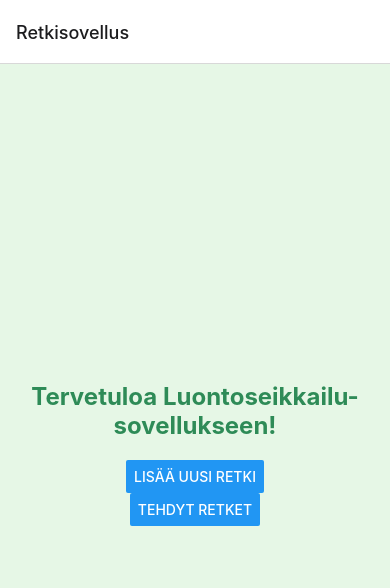
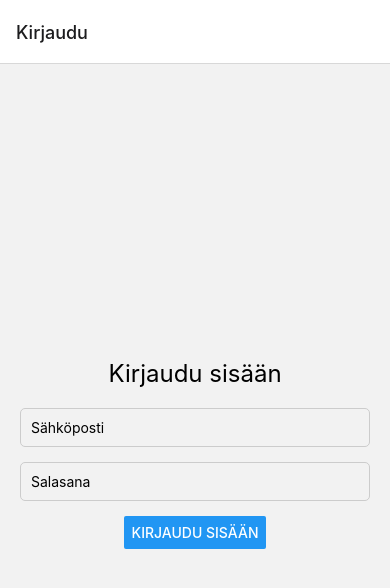
Before and after one commit to jonnarinne/React-Native-Retkisovellus, a React Native app: screen /Login in a window 390 px wide. Shown: the top 588 px of the page. Built offline with nearby package versions, Linux system fonts and the light colour scheme; no server answers.

Commit message:
Lisätty kirjautumissivu

```diff
--- a/App.js
+++ b/App.js
@@ -1,19 +1,42 @@
-import React from 'react';
+import React, { useState, useEffect } from 'react';
 import { NavigationContainer } from '@react-navigation/native';
 import { createStackNavigator } from '@react-navigation/stack';
+import { auth } from './firebaseConfig';  // Firebase-konfiguraatio
 import Home from './screens/Home';
 import AddHike from './screens/AddHike';
 import HikeList from './screens/HikeList';
+import Login from './screens/Login';
+import Register from './screens/Register';
+import { onAuthStateChanged } from 'firebase/auth'; // Firebase Web SDK
 
 const Stack = createStackNavigator();
 
 export default function App() {
+  const [user, setUser] = useState(null);
+
+  // Käyttäjän tilan seuranta
+  useEffect(() => {
+    const unsubscribe = onAuthStateChanged(auth, (user) => {
+      setUser(user);
+    });
+    return unsubscribe; // Palautetaan unsubscribe, jotta kuuntelija voidaan poistaa komponentin poistuessa
+  }, []);
+
   return (
     <NavigationContainer>
-      <Stack.Navigator initialRouteName="Home">
-        <Stack.Screen name="Home" component={Home} options={{ title: 'Retkisovellus' }} />
-        <Stack.Screen name="AddHike" component={AddHike} options={{ title: 'Lisää uusi retki' }} />
-        <Stack.Screen name="HikeList" component={HikeList} options={{ title: 'Tehdyt retket' }} />
+      <Stack.Navigator initialRouteName="Login">
+        {user ? (
+          <>
+            <Stack.Screen name="Home" component={Home} options={{ title: 'Retkisovellus' }} />
+            <Stack.Screen name="AddHike" component={AddHike} options={{ title: 'Lisää uusi retki' }} />
+            <Stack.Screen name="HikeList" component={HikeList} options={{ title: 'Tehdyt retket' }} />
+          </>
+        ) : (
+          <>
+            <Stack.Screen name="Login" component={Login} options={{ title: 'Kirjaudu' }} />
+            <Stack.Screen name="Register" component={Register} options={{ title: 'Rekisteröidy' }} />
+          </>
+        )}
       </Stack.Navigator>
     </NavigationContainer>
   );
--- a/firebaseConfig.js
+++ b/firebaseConfig.js
@@ -1,10 +1,7 @@
-// Import the functions you need from the SDKs you need
-import { initializeApp } from "firebase/app";
-// TODO: Add SDKs for Firebase products that you want to use
-// https://firebase.google.com/docs/web/setup#available-libraries
+import { initializeApp } from 'firebase/app';
+import { getAuth } from 'firebase/auth';
 
-// Your web app's Firebase configuration
-// For Firebase JS SDK v7.20.0 and later, measurementId is optional
+// Firebase-konfiguraatio
 const firebaseConfig = {
   apiKey: "AIzaSyC__rhjZjQsDpJK73t990MyQjcoAVdXrwE",
   authDomain: "retkisovellus.firebaseapp.com",
@@ -16,5 +13,10 @@ const firebaseConfig = {
   measurementId: "G-P98EMFFF7X"
 };
 
-// Initialize Firebase
-export const app = initializeApp(firebaseConfig);
+// Alustetaan Firebase-sovellus
+const app = initializeApp(firebaseConfig);
+
+// Firebase Authentication
+const auth = getAuth(app);
+
+export { auth };
--- a/package.json
+++ b/package.json
@@ -10,9 +10,13 @@
   },
   "dependencies": {
     "@react-native-community/datetimepicker": "8.0.1",
+    "@react-native-firebase/app": "^21.4.0",
+    "@react-native-firebase/auth": "^21.4.0",
+    "@react-native-firebase/firestore": "^21.4.0",
     "@react-navigation/native": "^6.1.18",
     "@react-navigation/stack": "^6.4.1",
     "expo": "~51.0.39",
+    "expo-firebase-auth": "^2.0.0",
     "expo-location": "~17.0.1",
     "expo-status-bar": "~1.12.1",
     "firebase": "^11.0.1",
--- /dev/null
+++ b/screens/Login.js
@@ -0,0 +1,68 @@
+import React, { useState } from 'react';
+import { View, Text, TextInput, Button, StyleSheet } from 'react-native';
+import { auth } from '../firebaseConfig';
+import { signInWithEmailAndPassword } from 'firebase/auth';
+
+const Login = () => {
+  const [email, setEmail] = useState('');
+  const [password, setPassword] = useState('');
+  const [error, setError] = useState(null);
+
+  // Kirjautumistoiminto
+  const handleLogin = async () => {
+    try {
+      await signInWithEmailAndPassword(auth, email, password);
+      alert('Kirjautuminen onnistui!');
+    } catch (error) {
+      setError(error.message);
+    }
+  };
+
+  return (
+    <View style={styles.container}>
+      <Text style={styles.header}>Kirjaudu sisään</Text>
+      <TextInput
+        placeholder="Sähköposti"
+        value={email}
+        onChangeText={(text) => setEmail(text)}
+        style={styles.input}
+      />
+      <TextInput
+        placeholder="Salasana"
+        value={password}
+        onChangeText={(text) => setPassword(text)}
+        style={styles.input}
+        secureTextEntry
+      />
+      <Button title="Kirjaudu sisään" onPress={handleLogin} />
+      {error && <Text style={styles.error}>{error}</Text>}
+    </View>
+  );
+};
+
+const styles = StyleSheet.create({
+  container: {
+    flex: 1,
+    justifyContent: 'center',
+    alignItems: 'center',
+    padding: 20,
+  },
+  header: {
+    fontSize: 24,
+    marginBottom: 20,
+  },
+  input: {
+    width: '100%',
+    padding: 10,
+    marginBottom: 15,
+    borderWidth: 1,
+    borderColor: '#ccc',
+    borderRadius: 5,
+  },
+  error: {
+    color: 'red',
+    marginTop: 10,
+  },
+});
+
+export default Login;
--- /dev/null
+++ b/screens/Register.js
@@ -0,0 +1,68 @@
+import React, { useState } from 'react';
+import { View, Text, TextInput, Button, StyleSheet } from 'react-native';
+import { auth } from '../firebaseConfig';
+import { createUserWithEmailAndPassword } from 'firebase/auth';
+
+const Register = () => {
+  const [email, setEmail] = useState('');
+  const [password, setPassword] = useState('');
+  const [error, setError] = useState(null);
+
+  // Rekisteröintifunktio
+  const handleRegister = async () => {
+    try {
+      await createUserWithEmailAndPassword(auth, email, password);
+      alert('Rekisteröinti onnistui!');
+    } catch (error) {
+      setError(error.message);
+    }
+  };
+
+  return (
+    <View style={styles.container}>
+      <Text style={styles.header}>Rekisteröidy</Text>
+      <TextInput
+        placeholder="Sähköposti"
+        value={email}
+        onChangeText={(text) => setEmail(text)}
+        style={styles.input}
+      />
+      <TextInput
+        placeholder="Salasana"
+        value={password}
+        onChangeText={(text) => setPassword(text)}
+        style={styles.input}
+        secureTextEntry
+      />
+      <Button title="Rekisteröidy" onPress={handleRegister} />
+      {error && <Text style={styles.error}>{error}</Text>}
+    </View>
+  );
+};
+
+const styles = StyleSheet.create({
+  container: {
+    flex: 1,
+    justifyContent: 'center',
+    alignItems: 'center',
+    padding: 20,
+  },
+  header: {
+    fontSize: 24,
+    marginBottom: 20,
+  },
+  input: {
+    width: '100%',
+    padding: 10,
+    marginBottom: 15,
+    borderWidth: 1,
+    borderColor: '#ccc',
+    borderRadius: 5,
+  },
+  error: {
+    color: 'red',
+    marginTop: 10,
+  },
+});
+
+export default Register;
```
Also changed, not shown: 1 other file (tests, documents, lock files or other folders).
